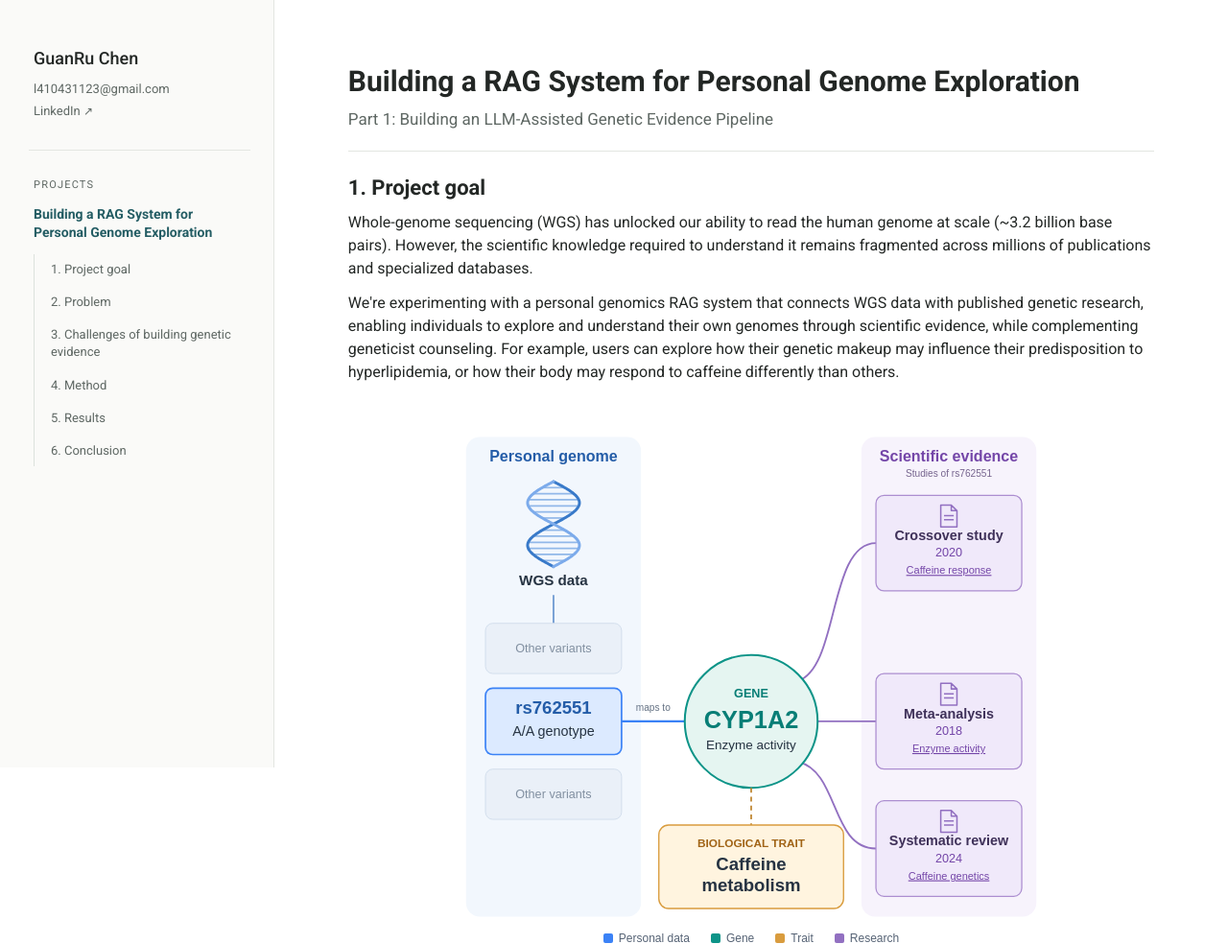
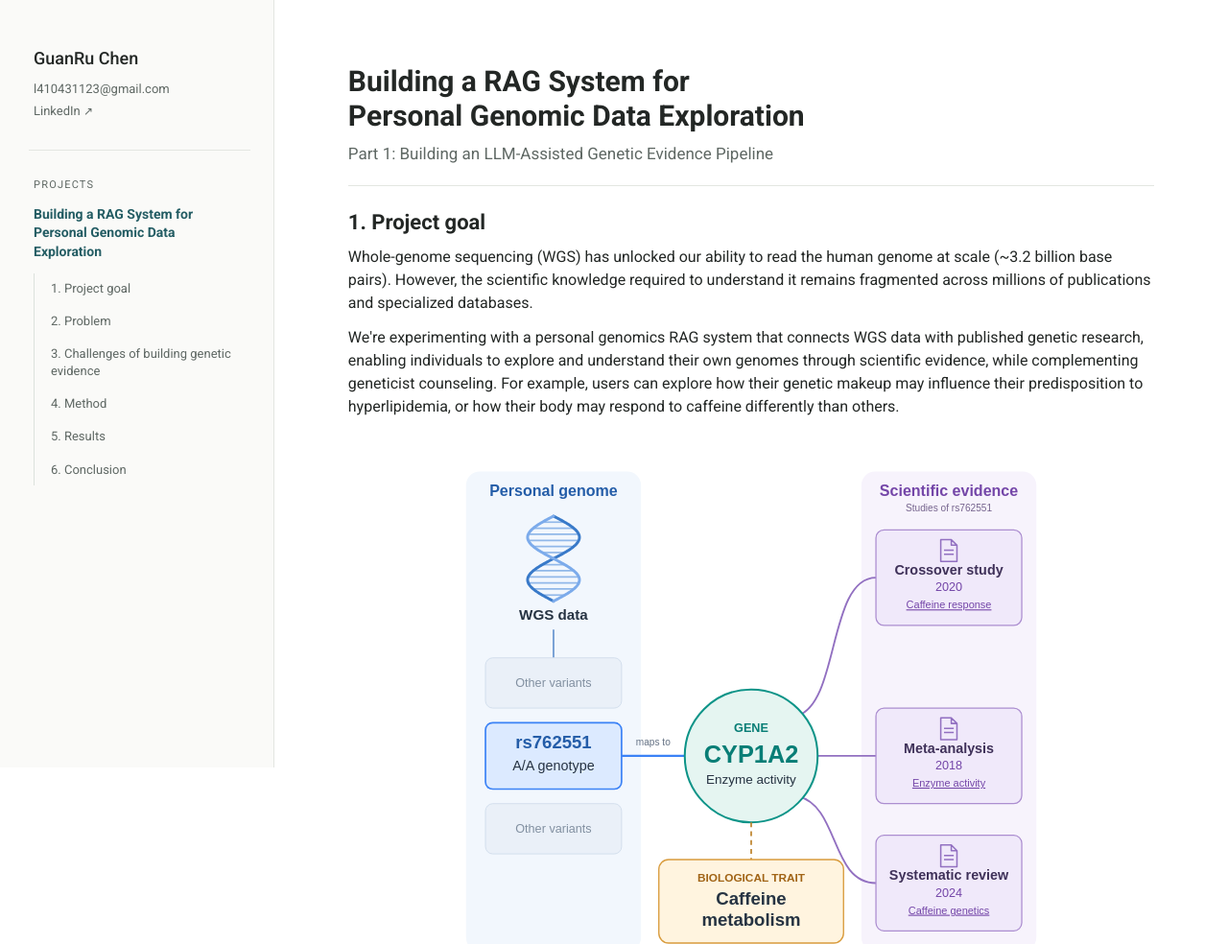
Before and after one commit to r09246006/blog, a plain HTML site: page index.html in a window 1280 px wide. Shown: the top 984 px of the page at 96% size. Drawn offline with Linux system fonts and the light colour scheme.

Commit message:
Update index.html

```diff
--- a/index.html
+++ b/index.html
@@ -3,8 +3,8 @@
 <head>
   <meta charset="utf-8">
   <meta name="viewport" content="width=device-width, initial-scale=1">
-  <title>Building a RAG System for Personal Genome Exploration | GuanRu Chen</title>
-  <meta name="description" content="Building a RAG System for Personal Genome Exploration">
+  <title>Building a RAG System for Personal Genomic Data Exploration | GuanRu Chen</title>
+  <meta name="description" content="Building a RAG System for Personal Genomic Data Exploration">
   <link rel="stylesheet" href="style.css?v=7a4d23f3c26b">
   <script src="navigation.js" defer></script>
 </head>
@@ -20,13 +20,13 @@
       <button class="mobile-toggle" aria-controls="project-nav" aria-expanded="true" type="button">Projects <span aria-hidden="true" class="toggle-indicator">&#8722;</span></button>
       <nav id="project-nav" class="project-nav" aria-label="Project and section navigation">
         <div class="nav-heading">Projects</div>
-        <div class="project-group"><a class="project-link" href="#project-title" aria-current="page">Building a RAG System for Personal Genome Exploration</a><ul class="section-list"><li><a class="section-link" data-section href="#1-project-goal">1. Project goal</a></li><li><a class="section-link" data-section href="#2-problem">2. Problem</a></li><li><a class="section-link" data-section href="#3-challenges-of-building-genetic-evidence">3. Challenges of building genetic evidence</a></li><li><a class="section-link" data-section href="#4-method">4. Method</a></li><li><a class="section-link" data-section href="#5-results">5. Results</a></li><li><a class="section-link" data-section href="#6-conclusion">6. Conclusion</a></li></ul></div>
+        <div class="project-group"><a class="project-link" href="#project-title" aria-current="page">Building a RAG System for Personal Genomic Data Exploration</a><ul class="section-list"><li><a class="section-link" data-section href="#1-project-goal">1. Project goal</a></li><li><a class="section-link" data-section href="#2-problem">2. Problem</a></li><li><a class="section-link" data-section href="#3-challenges-of-building-genetic-evidence">3. Challenges of building genetic evidence</a></li><li><a class="section-link" data-section href="#4-method">4. Method</a></li><li><a class="section-link" data-section href="#5-results">5. Results</a></li><li><a class="section-link" data-section href="#6-conclusion">6. Conclusion</a></li></ul></div>
       </nav>
     </aside>
     <main id="main-content" class="main-content" tabindex="-1">
       <article class="article">
         <header class="article-header">
-          <h1 id="project-title">Building a RAG System for Personal Genome Exploration</h1>
+          <h1 id="project-title">Building a RAG System for Personal Genomic Data Exploration</h1>
           <p class="subtitle">Part 1: Building an LLM-Assisted Genetic Evidence Pipeline</p>
         </header>
         <div class="article-body">
```
